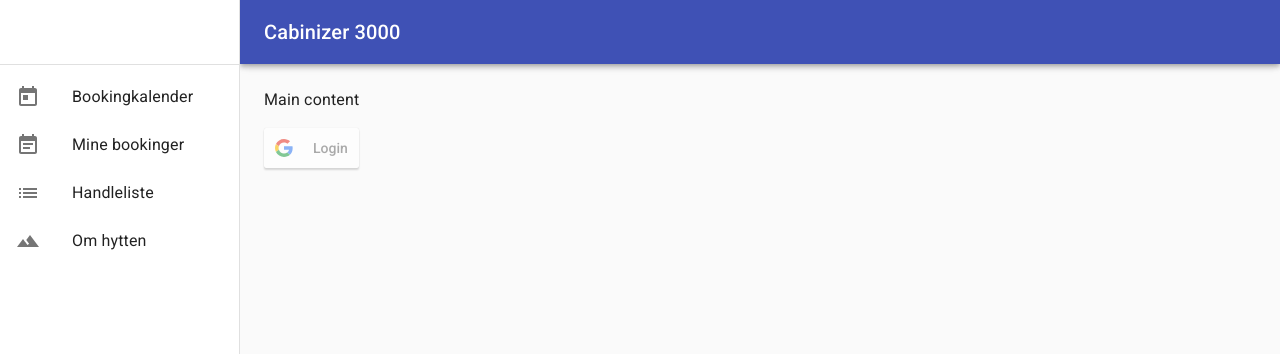
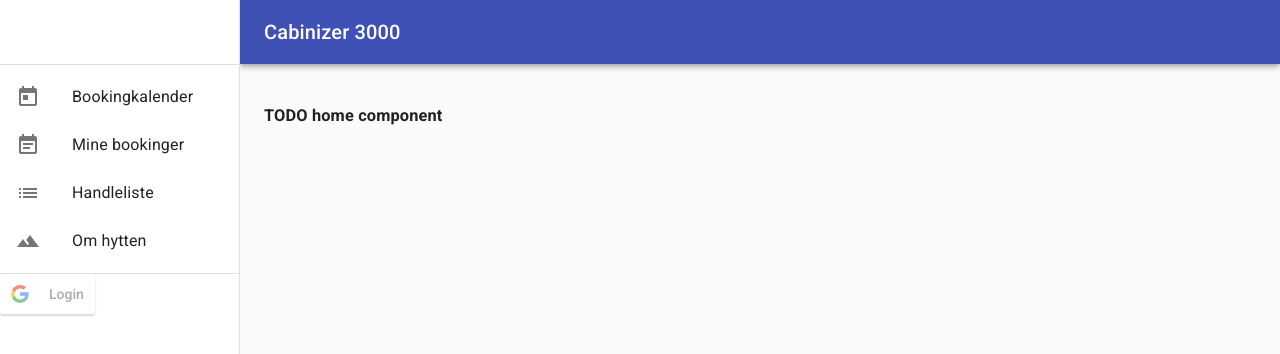
Before and after one commit to miles-no/cabinizer, a React (Vite) app in the folder client-ts/: page / in a window 1280 px wide. Shown: the top 354 px of the page. Built offline with nearby package versions, Linux system fonts and the light colour scheme.

Commit message:
Added basic routing

```diff
--- a/client-ts/package.json
+++ b/client-ts/package.json
@@ -13,9 +13,11 @@
   "dependencies": {
     "@material-ui/core": "^4.8.3",
     "@material-ui/icons": "^4.5.1",
+    "@types/react-router-dom": "^5.1.3",
     "react": "^16.12.0",
     "react-dom": "^16.12.0",
-    "react-google-login": "^5.0.7"
+    "react-google-login": "^5.0.7",
+    "react-router-dom": "^5.1.2"
   },
   "devDependencies": {
     "@types/react": "^16.9.18",
--- a/client-ts/src/app/layout/DrawerMenu.tsx
+++ b/client-ts/src/app/layout/DrawerMenu.tsx
@@ -8,14 +8,16 @@ import List from '@material-ui/core/List';
 import ListItem from '@material-ui/core/ListItem';
 import ListItemIcon from '@material-ui/core/ListItemIcon';
 import ListItemText from '@material-ui/core/ListItemText';
+import { NavLink } from 'react-router-dom';
+import Login from '../login/Login'
 
 export function DrawerMenu(props: { classes: any; }) {
     const classes = props.classes;
     const menuItems = [
-        { text: 'Bookingkalender', icon: <TodayIcon /> },
-        { text: 'Mine bookinger', icon: <EventNoteIcon /> },
-        { text: 'Handleliste', icon: <ListIcon /> },
-        { text: 'Om hytten', icon: <FilterHdrIcon /> }
+        { text: 'Bookingkalender', icon: <TodayIcon />, to: 'bookingcalendar' },
+        { text: 'Mine bookinger', icon: <EventNoteIcon />, to: 'mybookings' },
+        { text: 'Handleliste', icon: <ListIcon />, to: 'shoppinglist' },
+        { text: 'Om hytten', icon: <FilterHdrIcon />, to: 'about' }
     ];
 
     return (
@@ -24,12 +26,14 @@ export function DrawerMenu(props: { classes: any; }) {
             <Divider />
             <List>
                 {menuItems.map(item => (
-                    <ListItem button key={item.text}>
+                    <ListItem button key={item.text} component={NavLink} to={`/${item.to}`}>
                         <ListItemIcon>{item.icon}</ListItemIcon>
                         <ListItemText primary={item.text} />
                     </ListItem>
                 ))}
             </List>
+            <Divider />
+            <Login />
         </div >
     );
 }
--- a/client-ts/src/app/layout/Layout.tsx
+++ b/client-ts/src/app/layout/Layout.tsx
@@ -8,8 +8,13 @@ import MenuIcon from '@material-ui/icons/Menu';
 import Toolbar from '@material-ui/core/Toolbar';
 import Typography from '@material-ui/core/Typography';
 import { makeStyles, useTheme } from '@material-ui/core/styles';
-import Login from '../login/Login'
 import { DrawerMenu } from './DrawerMenu'
+import {
+    BrowserRouter as Router,
+    Switch,
+    Route,
+    Link
+} from 'react-router-dom';
 
 const drawerWidth = 240;
 
@@ -56,6 +61,7 @@ function Layout(props: { container?: any; }) {
     };
 
     return (
+        <Router>
             <div className={classes.root}>
                 <CssBaseline />
                 <AppBar position="fixed" className={classes.appBar}>
@@ -104,14 +110,26 @@ function Layout(props: { container?: any; }) {
                 </nav>
                 <main className={classes.content}>
                     <div className={classes.toolbar} />
-                <Typography paragraph>
-                    Main content
-                </Typography>
-                <Typography>
-                    <Login />
-                </Typography>
+                    <Switch>
+                        <Route path="/booking">
+                            <h3>TODO booking component</h3>
+                        </Route>
+                        <Route path="/mybookings">
+                            <h3>TODO mybookings component</h3>
+                        </Route>
+                        <Route path="/shoppinglist">
+                            <h3>TODO shoppinglist component</h3>
+                        </Route>
+                        <Route path="/about">
+                            <h3>TODO about component</h3>
+                        </Route>
+                        <Route path="/">
+                            <h3>TODO home component</h3>
+                        </Route>
+                    </Switch>
                 </main>
             </div>
+        </Router>
     );
 }
 
```
Also changed, not shown: 1 other file (tests, documents, lock files or other folders). Lines whose indentation alone changed are shown as unchanged.
